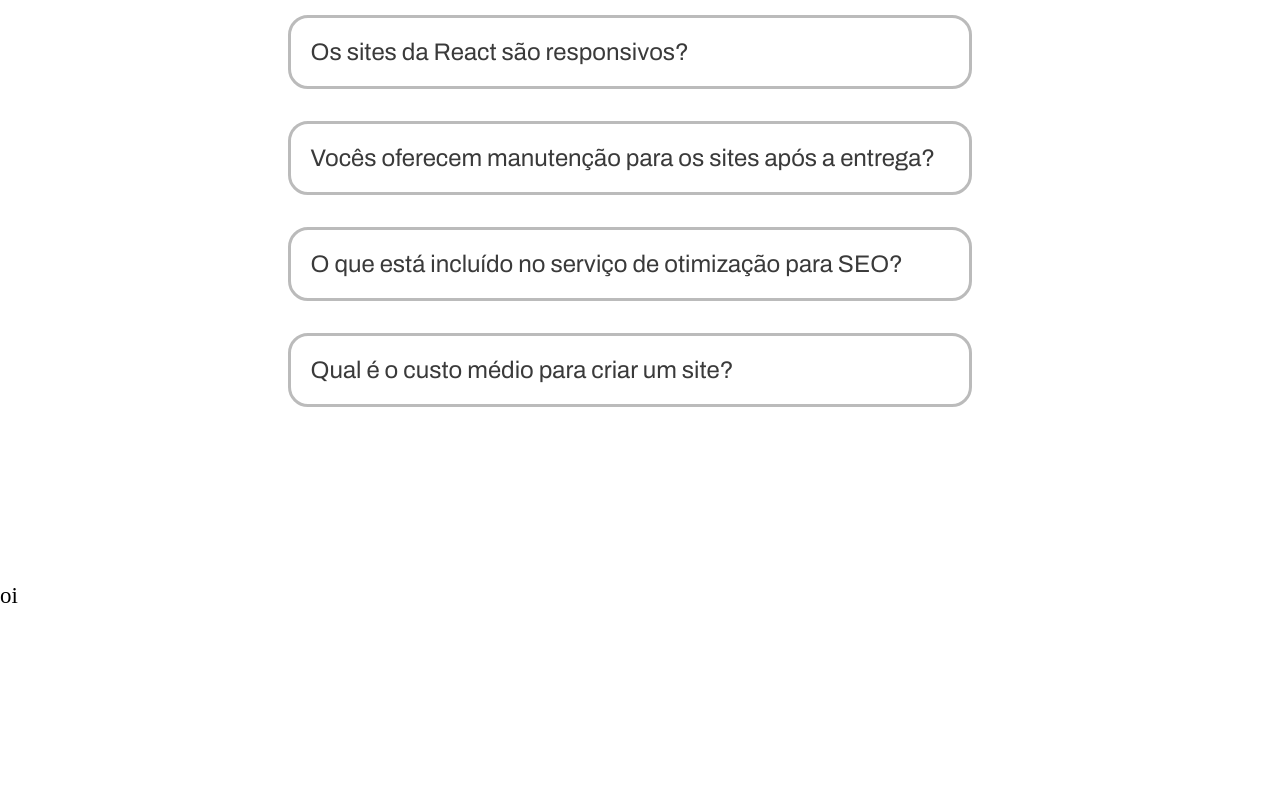
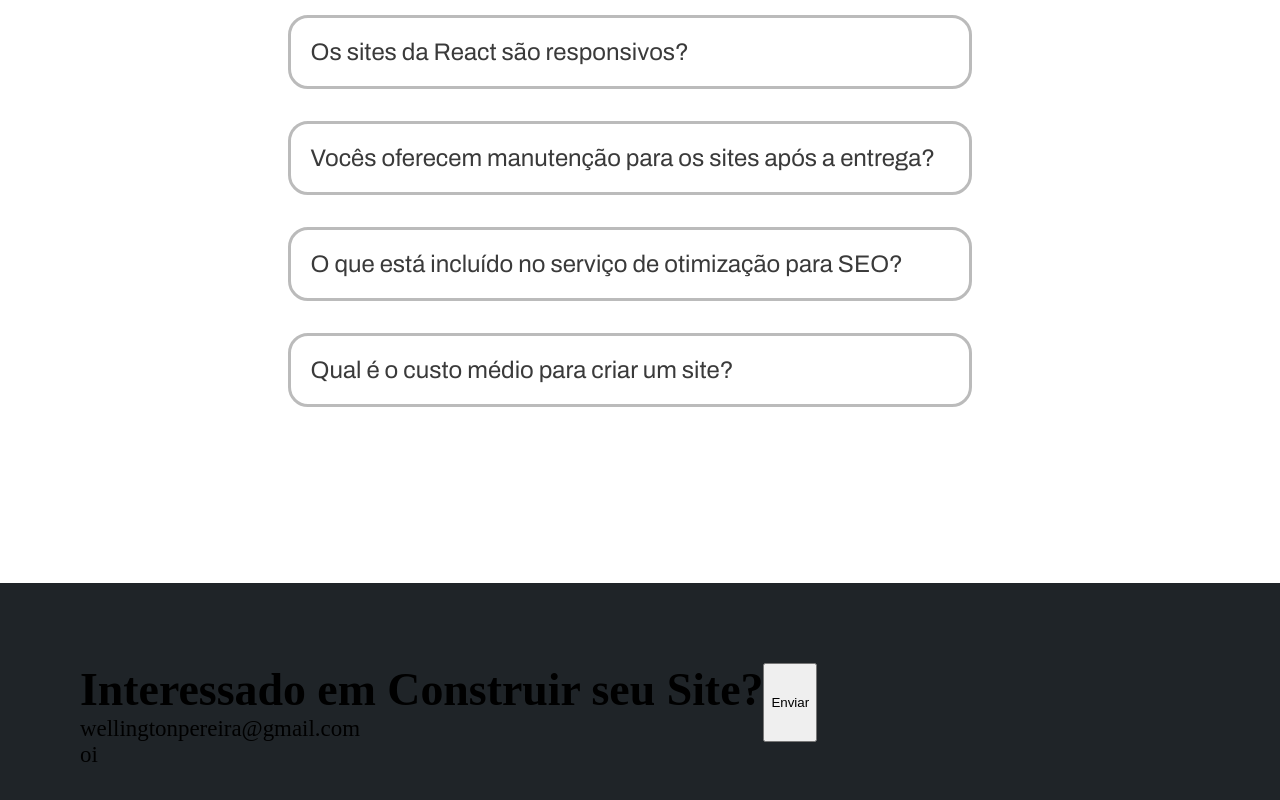
Before and after one commit to wellingtonpereira12/site-connect, a React (Vite) app: page / in a window 1280 px wide. Shown: the part 3683-4483 px from the top of the page. Before the commit the page ends 4292 px from the top, so only its background shows below. Built offline with nearby package versions, Linux system fonts and the light colour scheme.

Commit message:
dev: Alteração no logo e inicio end

```diff
--- /dev/null
+++ b/src/Components/End/End.css
@@ -0,0 +1,10 @@
+.endSectionEnd {
+    background-color: #1F2428;
+    align-items: center;
+    justify-content: center;
+    padding: 80px;
+}
+
+.endSectionEndEmail {
+    display: flex;
+}
--- a/src/Components/End/End.jsx
+++ b/src/Components/End/End.jsx
@@ -1,8 +1,18 @@
 import React from "react";
+import './end.css'
 
 function End() {
     return (
-        <div>oi</div>
+        <div className="endSectionEnd">
+            <div className="endSectionEndEmail">
+                <div>
+                    <h1>Interessado em Construir seu Site?</h1>
+                    <div>wellingtonpereira@gmail.com</div>
+                </div>
+                <button>Enviar</button>
+            </div>
+            <div>oi</div>
+        </div>
     )
 }
 
```
Also changed, not shown: public/ReactLogo.png (added), public/logoConnect.png (deleted).
